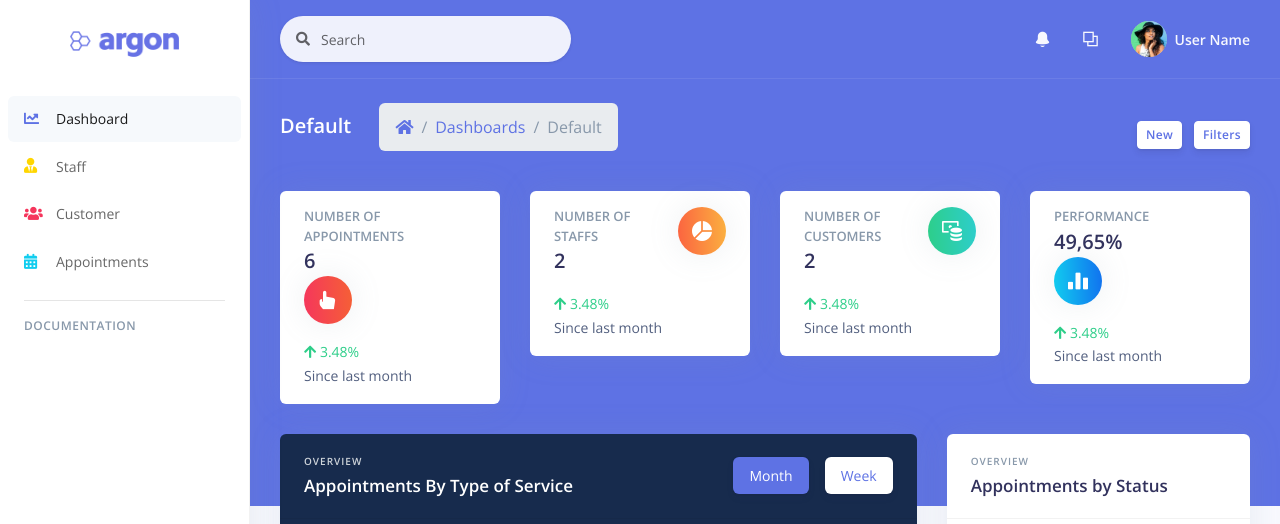
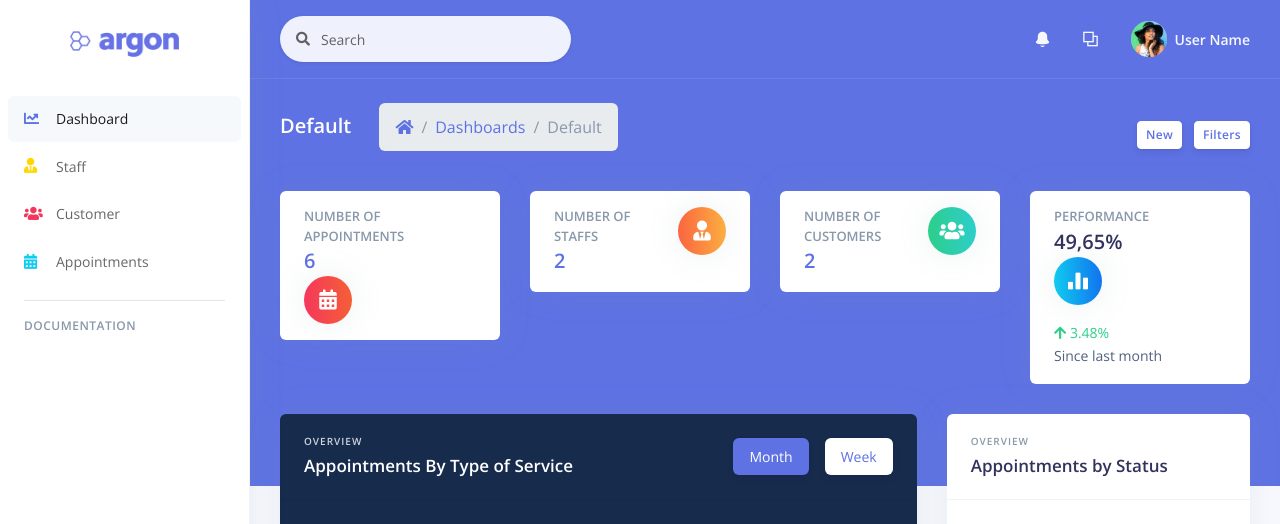
Before and after one commit to hbuiOnline/AMS, a Django app: page / in a window 1280 px wide. Shown: the top 524 px of the page. Run offline with Django 3.2, Linux system fonts and the light colour scheme; data comes from the database, SQL or seed files in the repository; some libraries are stand-ins or nearby versions.

Commit message:
Update Status Bard

```diff
--- a/app/templates/app/status.html
+++ b/app/templates/app/status.html
@@ -25,18 +25,18 @@
             <div class="row">
               <div class="col">
                 <h5 class="card-title text-uppercase text-muted mb-0">Number of Appointments</h5>
-                <span class="h2 font-weight-bold mb-0">{{total_appmt}}</span>
+                <span class="h2 font-weight-bold mb-0"><a href="{% url 'appointments' %}">{{total_appmt}}</a></span>
               </div>
               <div class="col-auto">
                 <div class="icon icon-shape bg-gradient-red text-white rounded-circle shadow">
-                  <i class="ni ni-active-40"></i>
+                  <i class="fas fa-calendar-alt"></i>
                 </div>
               </div>
             </div>
-            <p class="mt-3 mb-0 text-sm">
+            <!-- <p class="mt-3 mb-0 text-sm">
               <span class="text-success mr-2"><i class="fa fa-arrow-up"></i> 3.48%</span>
               <span class="text-nowrap">Since last month</span>
-            </p>
+            </p> -->
           </div>
         </div>
       </div>
@@ -47,18 +47,18 @@
             <div class="row">
               <div class="col">
                 <h5 class="card-title text-uppercase text-muted mb-0">Number of Staffs</h5>
-                <span class="h2 font-weight-bold mb-0">{{total_staff}}</span>
+                <span class="h2 font-weight-bold mb-0"><a href="{% url 'staffs' %}">{{total_staff}}</a></span>
               </div>
               <div class="col-auto">
                 <div class="icon icon-shape bg-gradient-orange text-white rounded-circle shadow">
-                  <i class="ni ni-chart-pie-35"></i>
+                  <i class="fas fa-user-tie"></i>
                 </div>
               </div>
             </div>
-            <p class="mt-3 mb-0 text-sm">
+            <!-- <p class="mt-3 mb-0 text-sm">
               <span class="text-success mr-2"><i class="fa fa-arrow-up"></i> 3.48%</span>
               <span class="text-nowrap">Since last month</span>
-            </p>
+            </p> -->
           </div>
         </div>
       </div>
@@ -69,18 +69,18 @@
             <div class="row">
               <div class="col">
                 <h5 class="card-title text-uppercase text-muted mb-0">Number of Customers</h5>
-                <span class="h2 font-weight-bold mb-0">{{total_customers}}</span>
+                <span class="h2 font-weight-bold mb-0"><a href="{% url 'customers' %}">{{total_customers}}</a></span>
               </div>
               <div class="col-auto">
                 <div class="icon icon-shape bg-gradient-green text-white rounded-circle shadow">
-                  <i class="ni ni-money-coins"></i>
+                  <i class="fas fa-users"></i>
                 </div>
               </div>
             </div>
-            <p class="mt-3 mb-0 text-sm">
+            <!-- <p class="mt-3 mb-0 text-sm">
               <span class="text-success mr-2"><i class="fa fa-arrow-up"></i> 3.48%</span>
               <span class="text-nowrap">Since last month</span>
-            </p>
+            </p> -->
           </div>
         </div>
       </div>
```
